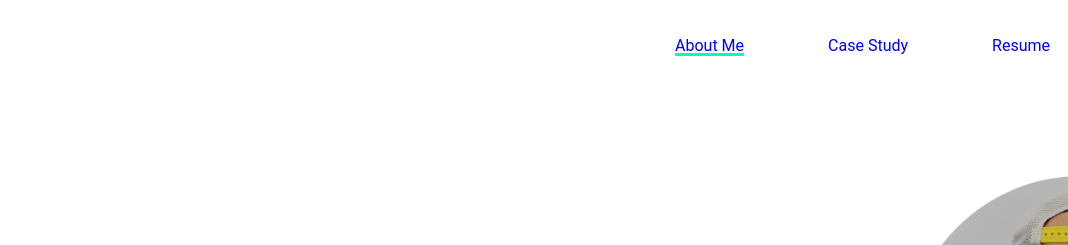
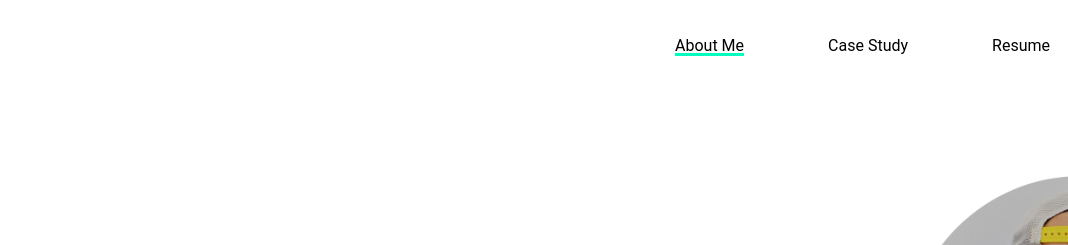
Before and after one commit to FUFUFET/beeboo, a plain HTML site: page index.html in a window 1280 px wide. Shown: the top 245 px of the page, 212-1280 px from the left. Drawn offline with Linux system fonts and the light colour scheme.

Commit message:
<revised>

```diff
--- a/style.css
+++ b/style.css
@@ -5,7 +5,9 @@
     grid-template-rows:0.1fr 0.6fr 0.8fr 0.4fr 0.4fr;
     grid-template-areas: "nav nav""whitespace0 whitespace0""main B" "whitespace1 whitespace1""footer footer" ;
 }
-a{text-decoration: none;}
+a{text-decoration: none;
+}
+a:link{color: rgb(0, 0, 0);}
 
 a:visited {
     color: rgb(0, 0, 0);
```
